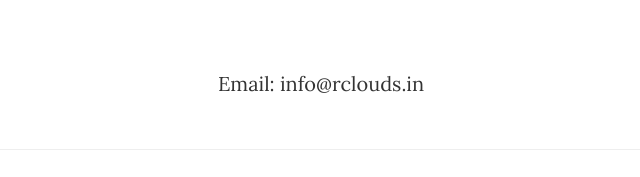
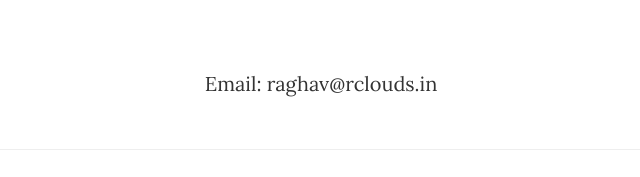
Before and after one commit to kraghabarao/rclouds, a website: page contact.html in a window 1280 px wide. Shown: the part 623-800 px from the top of the page, 319-959 px from the left. Drawn offline with nearby package versions, Linux system fonts and the light colour scheme.

Commit message:
edited contact me html

```diff
--- a/contact.html
+++ b/contact.html
@@ -128,7 +128,7 @@
                         </div>
                     </div>
                 </form>
-                <p><center>Email: info@rclouds.in</center></p>
+                <p><center>Email: raghav@rclouds.in</center></p>
             </div>
         </div>
     </div>
```
